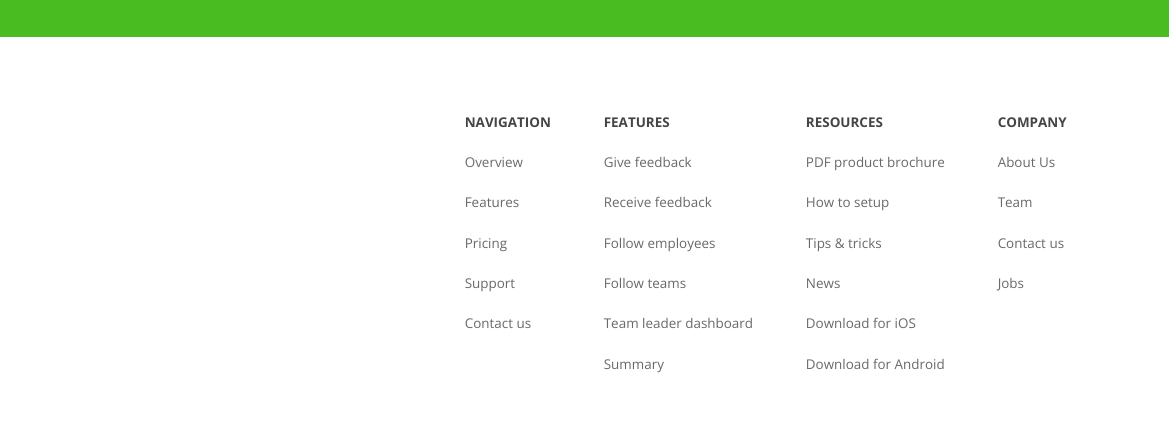
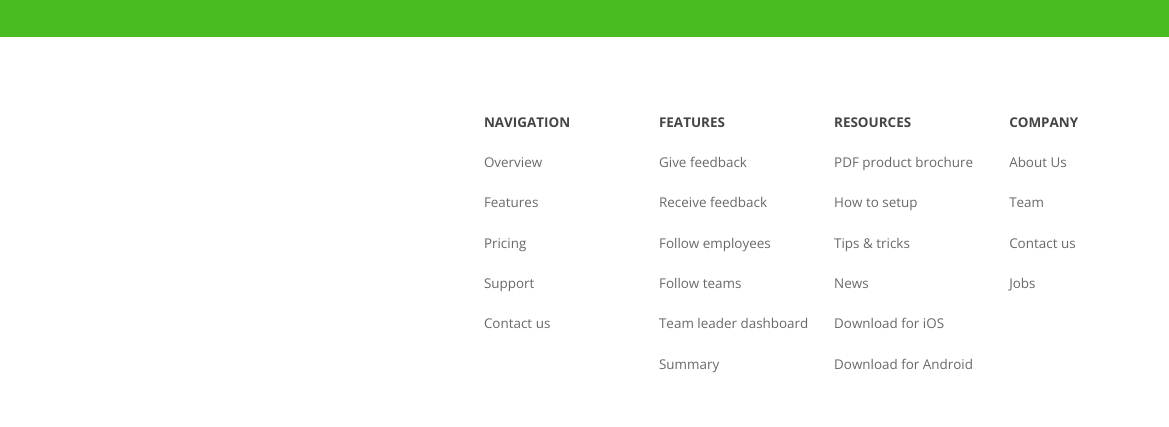
Before and after one commit to markrajk/feedback-website, a plain HTML site: page index.html in a window 1280 px wide. Shown: the part 3836-4263 px from the top of the page, 111-1280 px from the left. Drawn offline with nearby package versions, Linux system fonts and the light colour scheme.

Commit message:
footer changes

```diff
--- a/public/scss/style.scss
+++ b/public/scss/style.scss
@@ -996,12 +996,13 @@ body {
       }
 
       &-list {
-
-        margin-right: 5.5rem;
+        min-width: 20%;
+        margin-right: 5rem;
         list-style: none;
 
+
         @include respond(desktop-md) {
-          width: auto;
+          min-width: auto;
           margin-right: 0;
         }
 
@@ -1012,7 +1013,7 @@ body {
         }
 
         &-item {
-
+          white-space: nowrap;
           &-title {
             font-size: 1.4rem;
             font-weight: 700;
```
Also changed, not shown: public/css/style.css.
